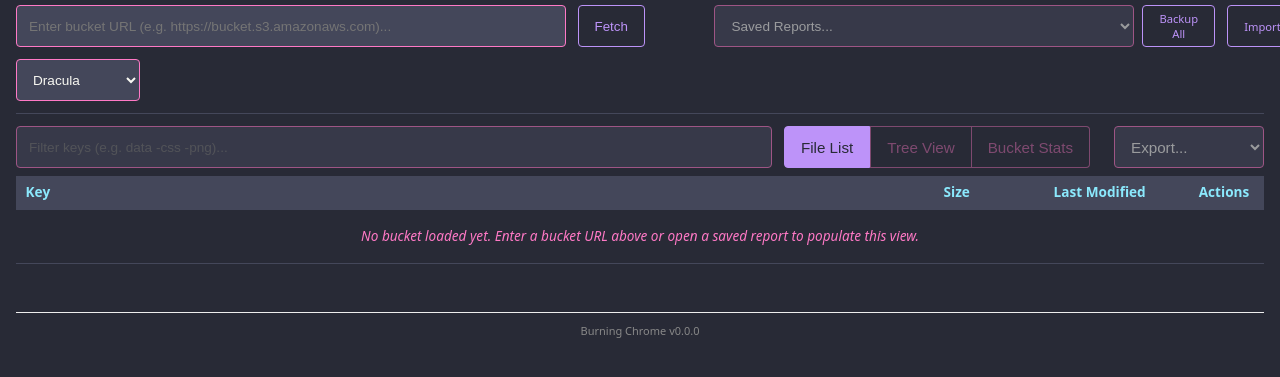
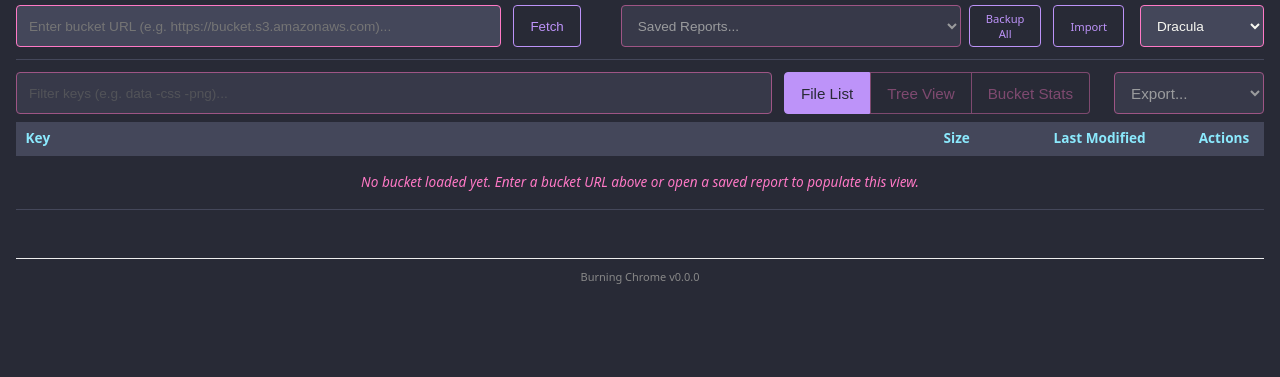
Before and after one commit to thesavant42/burningchrome, a website with bundled scripts: page burning-chrome/buckets.html in a window 1280 px wide. Shown: the part 49-426 px from the top of the page. Built offline with nearby package versions, Linux system fonts and the light colour scheme.

Commit message:
1.1.20 - the gap for the drop down selector now spans the width of the viewport.

```diff
--- a/burning-chrome/package.json
+++ b/burning-chrome/package.json
@@ -1,6 +1,6 @@
 {
   "name": "burning-chrome",
-  "version": "1.1.19",
+  "version": "1.1.20",
   "type": "module",
   "scripts": {
     "build": "rollup -c"
--- a/burning-chrome/styles.css
+++ b/burning-chrome/styles.css
@@ -1469,12 +1469,7 @@ th.sort-desc::after {
   display: flex;
   align-items: center;
   gap: 0.5rem;
-  flex: 1 1 520px;
-  min-width: 380px;
-}
-
-.toolbar-row-1 {
-  flex-wrap: wrap;
+   flex: 1 1 auto;
 }
 
 .toolbar-section select {
@@ -1483,8 +1478,7 @@ th.sort-desc::after {
 }
 
 #savedReportsSelect {
-  flex: 1 1 520px;
-  min-width: 420px;
+   flex: 1 1 auto;
 }
 
 .toolbar-row-1 .toolbar-input-lg {
```
Also changed, not shown: burning-chrome/manifest.json.
